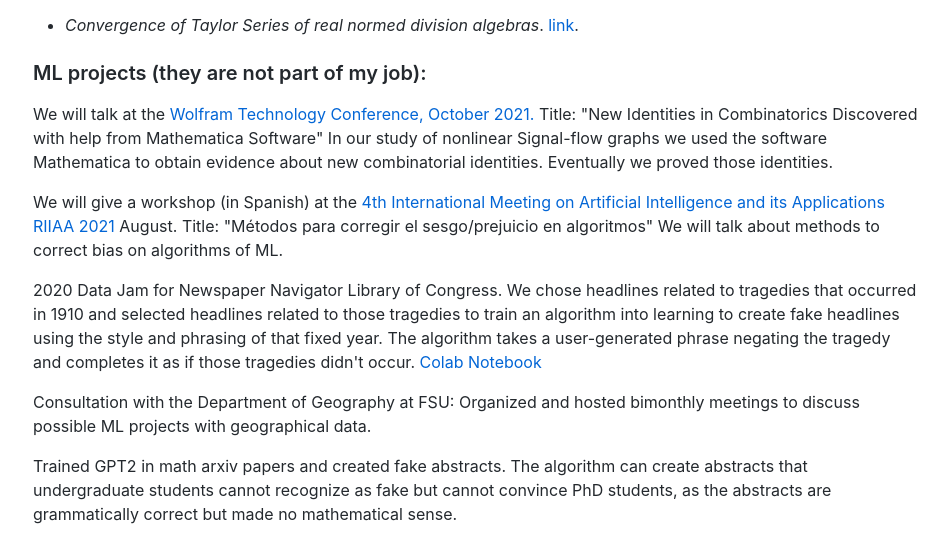
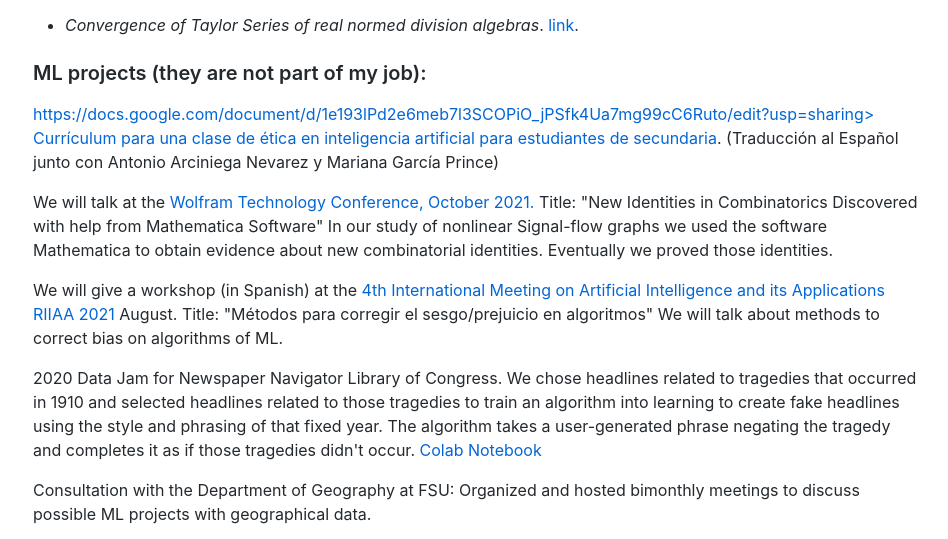
Before and after one commit to Rubiel1/rubiel1.github.io, a plain HTML site: page index.html in a window 1280 px wide. Shown: the part 1614-2153 px from the top of the page, without its empty margins (162-1110 px from the left). Drawn offline with Linux system fonts and the light colour scheme.

Commit message:
Added translation

```diff
--- a/index.html
+++ b/index.html
@@ -65,6 +65,11 @@
 
 
       <h3>ML projects (they are not part of my job):</h3>
+      <p> <a href="https://docs.google.com/document/d/1e193lPd2e6meb7l3SCOPiO_jPSfk4Ua7mg99cC6Ruto/edit?usp=sharing">
+          https://docs.google.com/document/d/1e193lPd2e6meb7l3SCOPiO_jPSfk4Ua7mg99cC6Ruto/edit?usp=sharing>
+          Currículum para una clase de ética en inteligencia artificial para estudiantes de secundaria</a>.
+          (Traducción al Español junto con Antonio Arciniega Nevarez y Mariana García Prince) </p>
+
       <p> We will talk at the <a href = https://www.wolfram.com/events/technology-conference/2021/> Wolfram Technology Conference, October  2021. </a>
           Title: "New Identities in Combinatorics Discovered with help from Mathematica Software"
 
```
